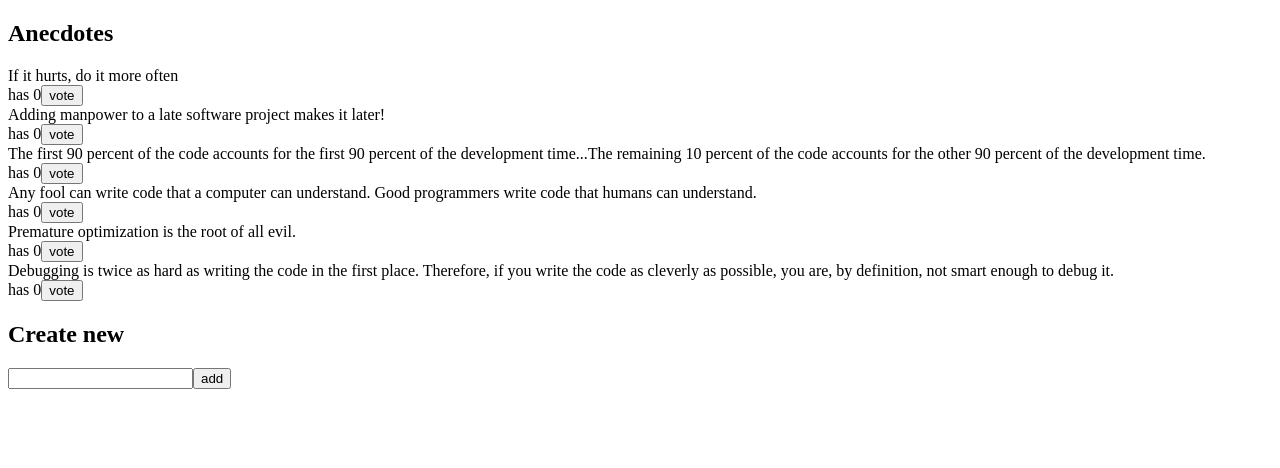
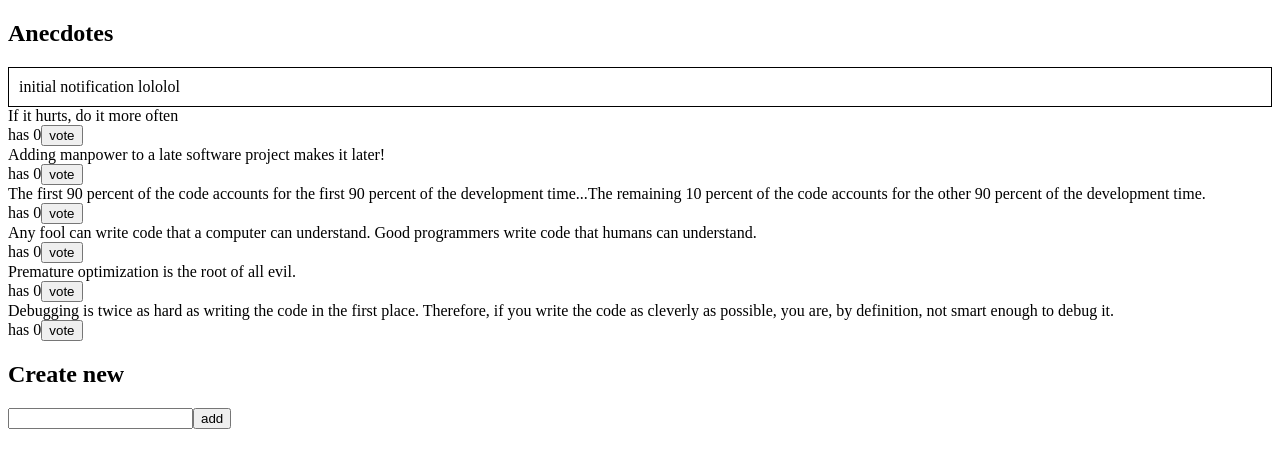
Before and after one commit to Kargamborgh/fullstackmooc, a React (Create React App) app in the folder redux-anecdotes/: page / in a window 1280 px wide. Shown: the top 468 px of the page. Built offline with nearby package versions, Linux system fonts and the light colour scheme.

Commit message:
6.10 tehty

```diff
--- a/redux-anecdotes/src/App.js
+++ b/redux-anecdotes/src/App.js
@@ -1,12 +1,14 @@
 import React from 'react'
 import AnecdoteList from './components/AnecdoteList'
 import AnecdoteForm from './components/AnecdoteForm'
+import Notification from './components/Notification'
 
 const App = () => {
 
   return (
     <div>
       <h2>Anecdotes</h2>
+      <Notification />
       <AnecdoteList />
       <AnecdoteForm />
     </div>
--- a/redux-anecdotes/src/components/AnecdoteList.js
+++ b/redux-anecdotes/src/components/AnecdoteList.js
@@ -20,7 +20,7 @@ const AnecdoteList = ({ anecdote, voteOnClick }) => {
 
 const Anecdotes = () => {
     const dispatch = useDispatch()
-    const anecdotes = useSelector(state => state)
+    const anecdotes = useSelector(state => state.anecdotes)
 
     const sortedAnecdotes =
     anecdotes
--- a/redux-anecdotes/src/components/Notification.js
+++ b/redux-anecdotes/src/components/Notification.js
@@ -1,6 +1,8 @@
 import React from 'react'
+import { useSelector } from 'react-redux'
 
 const Notification = () => {
+  const notification = useSelector(state => state.notification)
   const style = {
     border: 'solid',
     padding: 10,
@@ -8,7 +10,7 @@ const Notification = () => {
   }
   return (
     <div style={style}>
-      render here notification...
+      {notification}
     </div>
   )
 }
--- a/redux-anecdotes/src/reducers/anecdoteReducer.js
+++ b/redux-anecdotes/src/reducers/anecdoteReducer.js
@@ -19,7 +19,7 @@ const asObject = (anecdote) => {
 
 const initialState = anecdotesAtStart.map(asObject)
 
-const reducer = (state = initialState, action) => {
+const anecdoteReducer = (state = initialState, action) => {
   switch(action.type) {
     case 'VOTE':
       const id = action.data.id
@@ -55,4 +55,4 @@ export const voteAnecdote = (id) => {
   }
 }
 
-export default reducer
+export default anecdoteReducer
--- /dev/null
+++ b/redux-anecdotes/src/reducers/notificationReducer.js
@@ -0,0 +1,19 @@
+const initialNotification = 'initial notification lololol'
+
+const notificationReducer = (state = initialNotification, action) => {
+    switch(action.type) {
+        case 'NOTIFICATION':
+            return action.notification
+        default:
+            return state
+    }
+}
+
+export const renderNotification = notification => {
+    return {
+        type: 'NOTIFICATION',
+        notification
+    }
+}
+
+export default notificationReducer
--- a/redux-anecdotes/src/store.js
+++ b/redux-anecdotes/src/store.js
@@ -1,10 +1,17 @@
-import { createStore } from 'redux'
+import { createStore, combineReducers } from 'redux'
 import { composeWithDevTools } from 'redux-devtools-extension'
 
 import anecdoteReducer from './reducers/anecdoteReducer'
+import notificationReducer from './reducers/notificationReducer'
+
+const reducer = combineReducers({
+    anecdotes: anecdoteReducer,
+    notification: notificationReducer
+    }
+)
 
 const store = createStore(
-    anecdoteReducer,
+    reducer,
     composeWithDevTools()
 )
 
```
